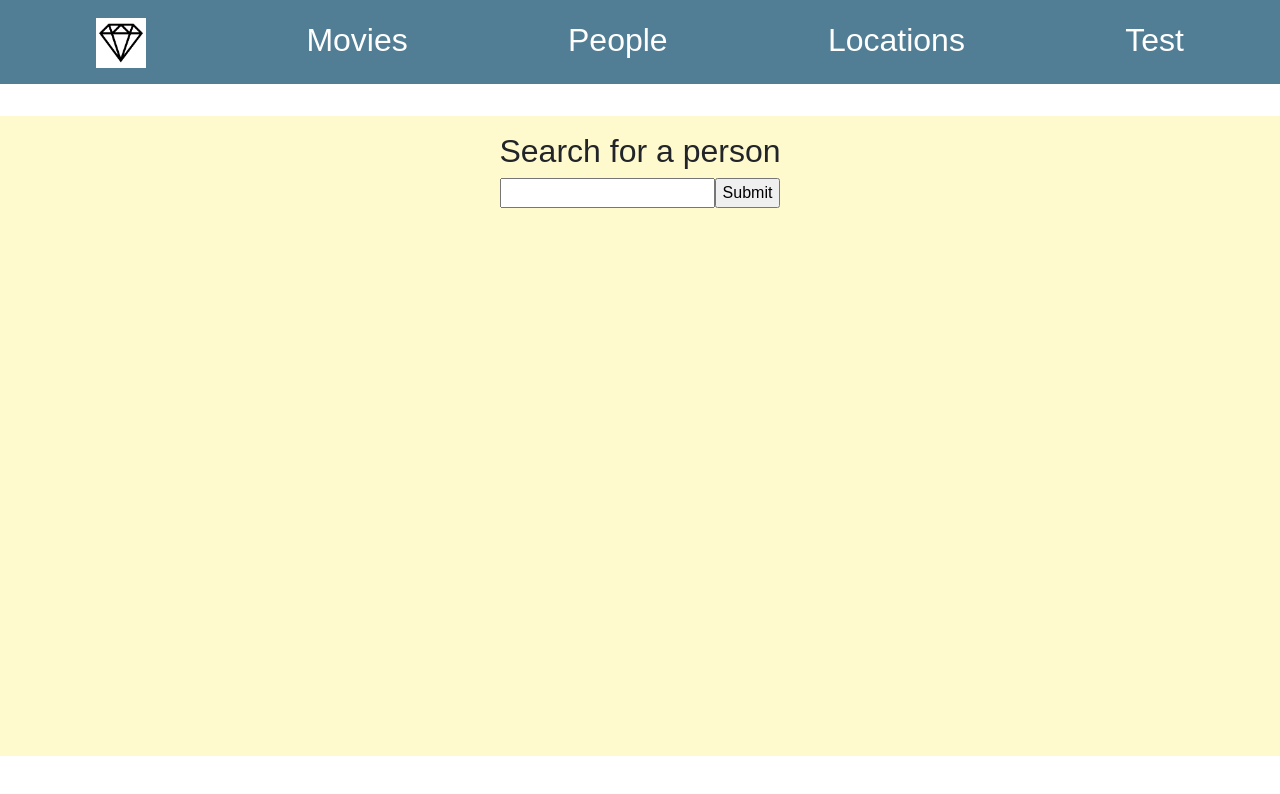
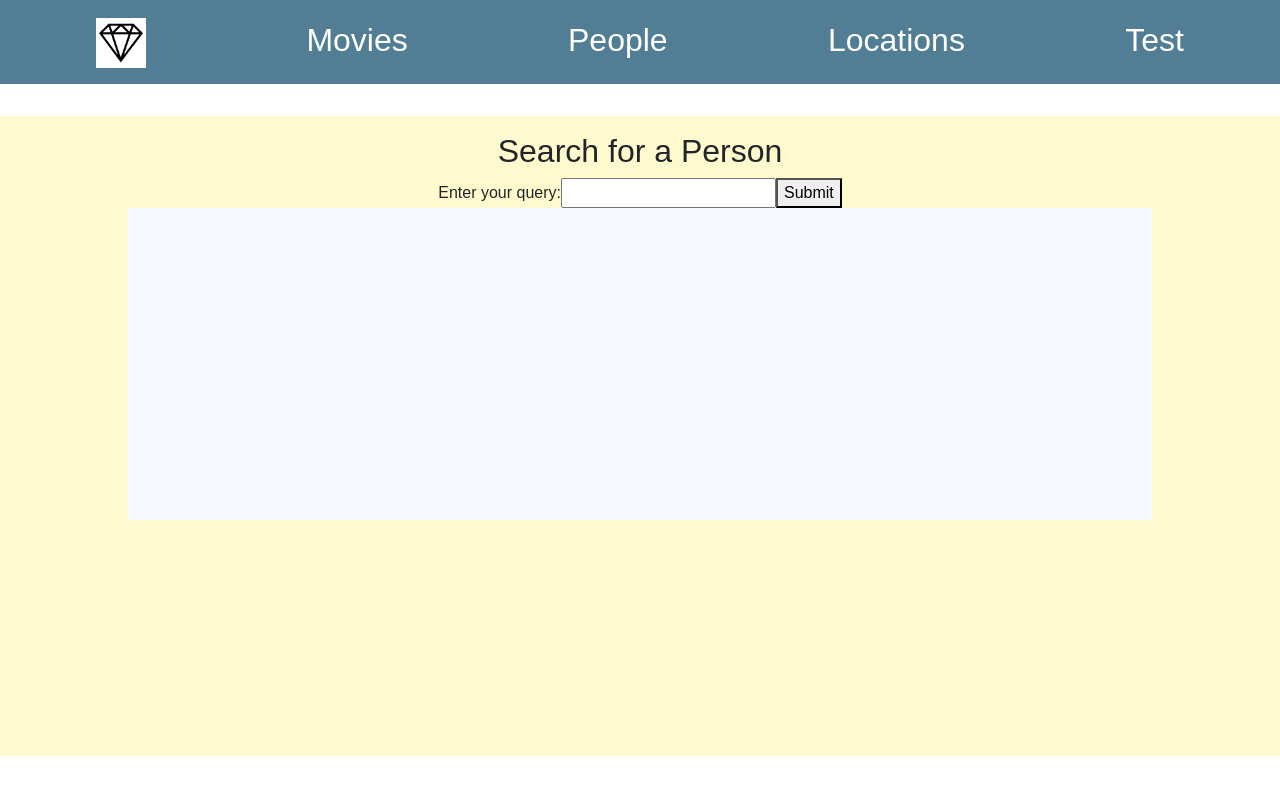
Before and after one commit to joinpursuit/9-1-module-three-assessment, a React (Create React App) app: page /People in a window 1280 px wide. Shown: the top 794 px of the page. Built offline with nearby package versions, Linux system fonts and the light colour scheme; the HTML template or start-up script is replaced by a standard one.

Commit message:
People.js - search function completed

```diff
--- a/src/People.js
+++ b/src/People.js
@@ -1,26 +1,65 @@
 import React from 'react';
-import Select from 'react-select';
 import { useState, useEffect } from "react";
 
-const People = () => {
-    const [formStateValue, setFormStateValue] = useState ("")
+import PeopleRender from './PeopleRender';
 
-    const searchPersonData = event => {
+const Test = () => {
+    const [ searchBox, setSearchBox ] = useState("")
+    const [ peopleData, setPeopleData ] = useState([])
+    const [ personObject, setPersonObject ] = useState({})
+    const [ movieRenderCondition, setMovieRenderCondition ] = useState(false)
+
+    useEffect(() => {
+        console.log(searchBox)
+        fetch('people.json')
+        .then(response => response.json())
+        .then(data => {
+            setPeopleData(data)
+        })
+
+    },peopleData)
+
+
+    const handleSubmit = (event) => {
         event.preventDefault()
-        console.log ('searchPersonData function, form selection: ',event.label)
+        console.log("handleSubmit function, form submission: ", searchBox )
+
+        fetch('people.json')
+        .then(response => response.json())
+        .then(data => {
+            setPeopleData(data)
+        })
+        console.log("handleSubmit function, people object: ", peopleData )
+
+        // find the iteration of people array of objects that matches input name
+        const result = peopleData.find(({ name }) => name.toLowerCase() === searchBox.toLowerCase())
+        console.log("handleSubmit function, found person object: ",result)
+        // render
+        setMovieRenderCondition(true)
+        setPersonObject(result)
     }
 
     return (
+        <>
         <div className='people'>
-            <h2>Search for a person</h2>
-            <form>
-                <label>
-                    <input type="text" onChange={searchPersonData} value={formStateValue}/>
+            <h2>Search for a Person</h2>
+            <form onSubmit={handleSubmit}>
+                <label>Enter your query:
+                    <input
+                    type="text"
+                    value={searchBox}
+                    onChange={(e) => setSearchBox(e.target.value)}/>
                 </label>
-                <input type="submit" value="Submit" />
-            </form>
+            <button type="submit">Submit</button>
+        </form>
+        <aside>
+        {movieRenderCondition ? <PeopleRender person={personObject} /> : null}
+        </aside>
         </div>
+
+            {/* {movieRenderCondition ? <PeopleRender person={personObject} /> : null} */}
+        </>
     );
 };
 
-export default People;
+export default Test;
```
